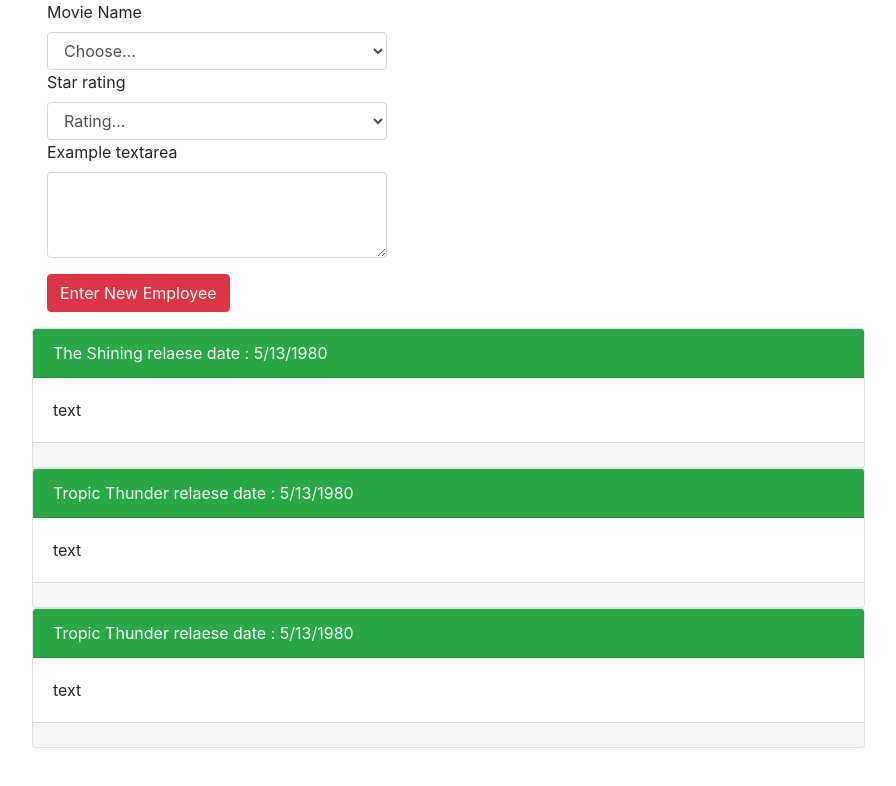
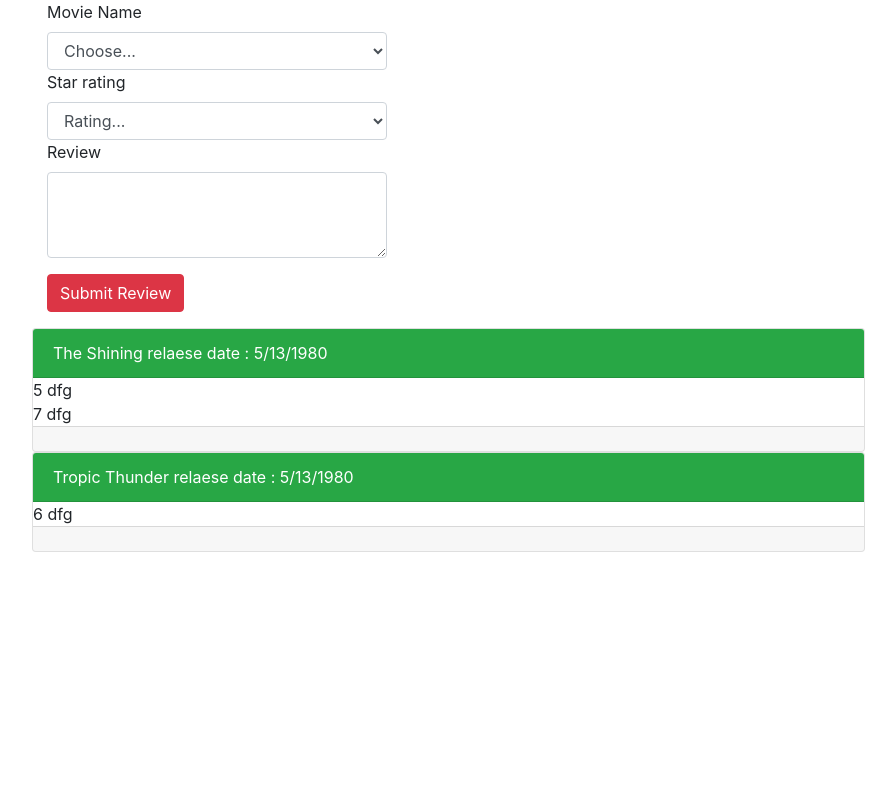
Before and after one commit to JarredGriffith/Moiveapp, a React (Create React App) app in the folder movie-app/: page / in a window 1280 px wide. Shown: the top 786 px of the page, without its empty margins (53-949 px from the left). Built offline with nearby package versions, Linux system fonts and the light colour scheme.

Commit message:
adding some updates

```diff
--- a/movie-app/src/components/movie.js
+++ b/movie-app/src/components/movie.js
@@ -1,17 +1,17 @@
 import React from 'react';
 
-
+// {this.props.reviews.[0].rating}
 export default class Movie extends React.Component {
     render(){
+        console.log(this.props.reviews)
+        const reviewCard  = this.props.reviews.map(review => <div> {review.rating} {review.review}</div>)
         return(
             <div className="container">
             <div className="card w-75">
             <div className="card-header bg-success text-white">
             {this.props.name} relaese date : {this.props.release}
             </div>
-           <div className="card-body">
-              text
-           </div>
+            {reviewCard}
             <div className="card-footer">
             </div>
         </div>
--- a/movie-app/src/components/moviepost.js
+++ b/movie-app/src/components/moviepost.js
@@ -9,27 +9,55 @@ export default class Moviepost extends React.Component {
         this.state  = [{
             name:"The Shining",
             release:"5/13/1980",
-            review: {
-
-            }
+            reviews: [{
+                rating: '5',
+                review: 'dfg',
+                movie:'test', },
+                {
+                    rating: '7',
+                    review: 'dfg',
+                    movie:'test', }]
         }, {
             name:"Tropic Thunder",
             release:"5/13/1980",
-        },
-        {
-            name:"Tropic Thunder",
-            release:"5/13/1980",
+            reviews: [{
+                rating: '6',
+                review: 'dfg',
+                movie:'test', }],
+        }
+    ]
+    this.addNewReview = this.addNewReview.bind(this)
+    }
+
+    addNewReview(review) {
+        console.log(review.movie);
+        for(let i of this.state) {
+            if(i.name === review.movie) {
+                console.log(i.reviews)
+                const allReviews = i.reviews.slice();
+                //this is the issue below. its when pushing to the state it brakes the map function.
+                this.setState({reviews: [...allReviews,review]}) }
+            }
         }
 
-    ]
-    }
+        // this.state.map(()=> {
+        //     if(this.state.name === review.movie) {
+        //     const allReviews = this.state.reviews.slice();
+        //     this.setState({reviews: [...allReviews,review]}) }
+        // })
 
+    //     const reviews = this.state.slice();
+    //     console.log(this.state)
+    //     // just generate a simple id for additions...
+    //     // this.setState({ employees: [...employees, employee]});
+    //     this.setState({ reviews: [...reviews, review]});
+    // }
 
         render() {
             const moviecard  = this.state.map(movie => <Movie {...movie} key={movie.name}/>)
             return (
                 <div>
-                    <ReviewForm/>
+                    <ReviewForm onSubmit={this.addNewReview} />
                     {moviecard}
                 </div>
             )
--- a/movie-app/src/components/review-form.js
+++ b/movie-app/src/components/review-form.js
@@ -5,24 +5,50 @@ export default class ReviewForm extends React.Component {
     constructor(props){
         super(props)
         this.state = {
-            name: '',
             rating: '',
             review: '',
             movie:'',
         }
+        this.submitForm = this.submitForm.bind(this);
+        this.handleInputChange = this.handleInputChange.bind(this);
     }
+
+    resetForm() {
+        this.setState({
+            rating: '',
+            review: '',
+            movie:'',
+        });
+    }
+
+    submitForm() {
+        this.props.onSubmit(this.state);
+        this.resetForm();
+    }
+
+      handleInputChange(event) {
+        const target = event.target;
+        const name = target.name;
+        const value = target.value;
+        this.setState({
+            [name]: value
+        });
+        console.log(this.state)
+    }
+
+
     render(){
         return(
-            <form className="container">
+            <div className="container">
                 <div className="form-group col-md-4">
                     <label for="inputstate">Movie Name</label>
-                    <select id="inputstate" className="form-control">
+                    <select name="movie" id="inputstate" className="form-control" onChange={this.handleInputChange}>
                         <option selected>Choose...</option>
                         <option>The Shining</option>
                         <option>Tropic Thunder</option>
                     </select>
                     <label for="StarRating">Star rating</label>
-                    <select id="StarRating" className="form-control">
+                    <select name="rating" id="StarRating" className="form-control" onChange={this.handleInputChange}>
                         <option selected>Rating...</option>
                             <option>1</option>
                             <option>2</option>
@@ -30,13 +56,13 @@ export default class ReviewForm extends React.Component {
                             <option>4</option>
                             <option>5</option>
                     </select>
-                        <div class="form-group">
-                            <label for="exampleFormControlTextarea1">Example textarea</label>
-                            <textarea class="form-control" id="exampleFormControlTextarea1" rows="3"></textarea>
+                        <div className="form-group">
+                            <label for="exampleFormControlTextarea1">Review</label>
+                            <textarea name="review" className="form-control" id="exampleFormControlTextarea1" rows="3" onChange={this.handleInputChange}></textarea>
                         </div>
-                        <button className="btn btn-danger">Enter New Employee</button>
+                        <button className="btn btn-danger" onClick={this.submitForm}>Submit Review</button>
                 </div>
-            </form>
+            </div>
         );
     }
 }
```
